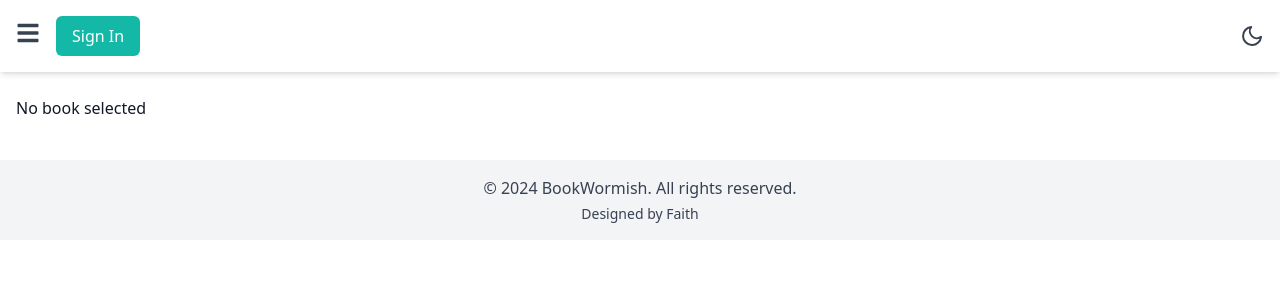
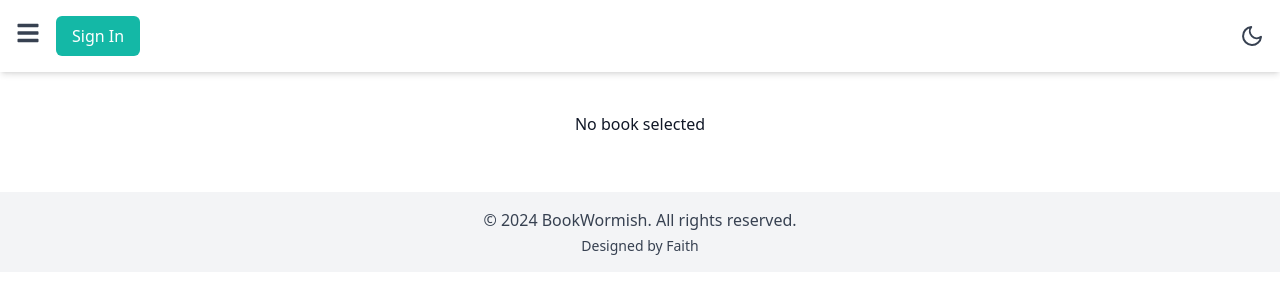
Before and after one commit to NgaruiyaFaith/BookWormish_app, a React (Vite) app in the folder BookWormish_app/: page /book/1 in a window 1280 px wide. Shown: the top 300 px of the page. Built offline with nearby package versions, Linux system fonts and the light colour scheme; the HTML template or start-up script is replaced by a standard one.

Commit message:
Made bookcards clickable

```diff
--- a/BookWormish_app/src/App.jsx
+++ b/BookWormish_app/src/App.jsx
@@ -1,6 +1,6 @@
 // src/App.jsx
 import React, { useState, useEffect } from 'react';
-import { BrowserRouter as Router, Routes, Route } from 'react-router-dom';
+import { BrowserRouter as Router, Routes, Route, useLocation } from 'react-router-dom';
 import Header from './components/Header';
 import Title from './components/Title';
 import SearchBar from './components/SearchBar';
@@ -16,15 +16,12 @@ function App() {
   const [displayBooks, setDisplayBooks] = useState([]);
   const [loading, setLoading] = useState(false);
   const [currentPage, setCurrentPage] = useState(1);
-  const [selectedBook, setSelectedBook] = useState(null); // State for selected book
   const totalBooksToFetch = 30;
   const booksPerPage = 10;
 
   const toggleDarkMode = () => setDarkMode(!darkMode);
 
   useEffect(() => {
-    // Apply the new background color to the body element and handle dark mode
-    document.body.style.backgroundColor = darkMode ? '#2d3748' : '#f0f4f8'; // New background color for light mode
     document.documentElement.classList.toggle('dark', darkMode);
     localStorage.setItem('theme', darkMode ? 'dark' : 'light');
   }, [darkMode]);
@@ -49,10 +46,6 @@ function App() {
 
   const handleSearch = (query) => debouncedSearch(query);
 
-  const handleBookSelect = (book) => {
-    setSelectedBook(book); // Set the selected book when a book is clicked
-  };
-
   useEffect(() => {
     const start = (currentPage - 1) * booksPerPage;
     const end = start + booksPerPage;
@@ -73,13 +66,17 @@ function App() {
                   <>
                     <Title />
                     <SearchBar onSearch={handleSearch} />
-                    {loading ? <p>Loading...</p> : <BookList books={displayBooks} onBookSelect={handleBookSelect} />}
-                    <Pagination currentPage={currentPage} totalPages={Math.ceil(books.length / booksPerPage)} onPageChange={setCurrentPage} />
+                    {loading ? <p>Loading...</p> : <BookList books={displayBooks} />}
+                    <Pagination
+                                      currentPage={currentPage}
+                                        totalPages={Math.ceil(books.length / booksPerPage)}
+                                        onPageChange={setCurrentPage}
+                                      />
                                     </>
                                   }
                                 />
                                 {/* Book Details Route */}
-              <Route path="/book/:id" element={<BookDetails book={selectedBook} />} />
+                                <Route path="/book/:id" element={<BookDetails />} />
                               </Routes>
                             </main>
                           </div>
--- a/BookWormish_app/src/components/BookCard.jsx
+++ b/BookWormish_app/src/components/BookCard.jsx
@@ -1,8 +1,14 @@
 // src/components/BookCard.jsx
 import React from 'react';
-import { Link } from 'react-router-dom';
+import { Link, useNavigate } from 'react-router-dom';
 
-const BookCard = ({ book, onBookSelect }) => {
+const BookCard = ({ book }) => {
+  const navigate = useNavigate();
+
+  const handleCardClick = () => {
+    navigate(`/book/${book.key}`, { state: { book } }); // Navigate to book details with state
+  };
+
   const coverUrl = book.cover_i
     ? `https://covers.openlibrary.org/b/id/${book.cover_i}-M.jpg`
     : 'https://via.placeholder.com/100x150?text=No+Cover';
@@ -13,8 +19,8 @@ const BookCard = ({ book, onBookSelect }) => {
 
   return (
     <div
-      className="flex items-start bg-gray-100 dark:bg-gray-700 rounded-lg shadow-md p-4 hover:bg-gray-200 dark:hover:bg-gray-600 transition-colors duration-300 max-w-4xl mx-auto mb-4"
-      onClick={() => onBookSelect(book)}
+      className="flex items-start bg-gray-100 dark:bg-gray-700 rounded-lg shadow-md p-4 hover:bg-gray-200 dark:hover:bg-gray-600 transition-colors duration-300 max-w-4xl mx-auto mb-4 cursor-pointer"
+      onClick={handleCardClick} // Use the handler on click
     >
       <img
         src={coverUrl}
--- a/BookWormish_app/src/components/BookDetails.jsx
+++ b/BookWormish_app/src/components/BookDetails.jsx
@@ -1,14 +1,19 @@
+// src/components/BookDetails.jsx
 import React from 'react';
+import { useLocation } from 'react-router-dom';
 
-const BookDetails = ({ book }) => {
-  if (!book) return <div>No book selected</div>;
+const BookDetails = () => {
+  const location = useLocation();
+  const book = location.state?.book; // Retrieve book data from location state
+
+  if (!book) return <div className="p-4 text-center">No book selected</div>;
 
   // Simplify display information
   const displayCategories = book.subjects?.slice(0, 2).join(', ') || 'No categories available';
   const displayPublishers = book.publisher?.slice(0, 2).join(', ') || 'No publisher available';
 
   return (
-    <div className="bg-white dark:bg-gray-800 text-gray-900 dark:text-white p-6 rounded-lg shadow-lg">
+    <div className="bg-gray-100 dark:bg-gray-800 text-gray-900 dark:text-white p-6 rounded-lg shadow-lg max-w-4xl mx-auto mt-8">
       <div className="flex flex-col md:flex-row">
         <img
           src={book.cover_i ? `https://covers.openlibrary.org/b/id/${book.cover_i}-L.jpg` : 'https://via.placeholder.com/150'}
```
Lines whose indentation alone changed are shown as unchanged.
